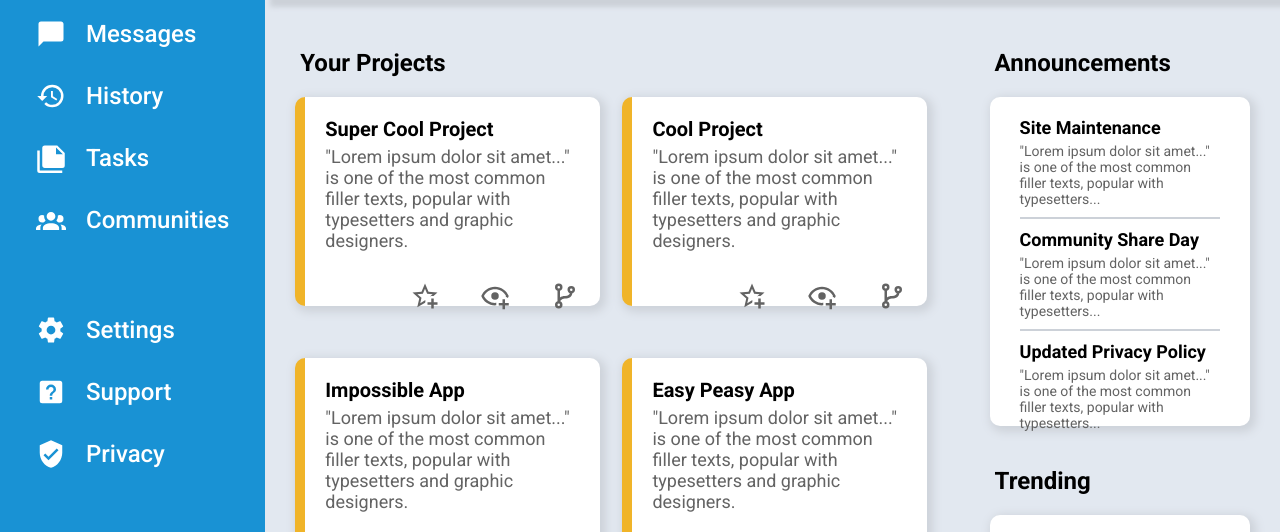
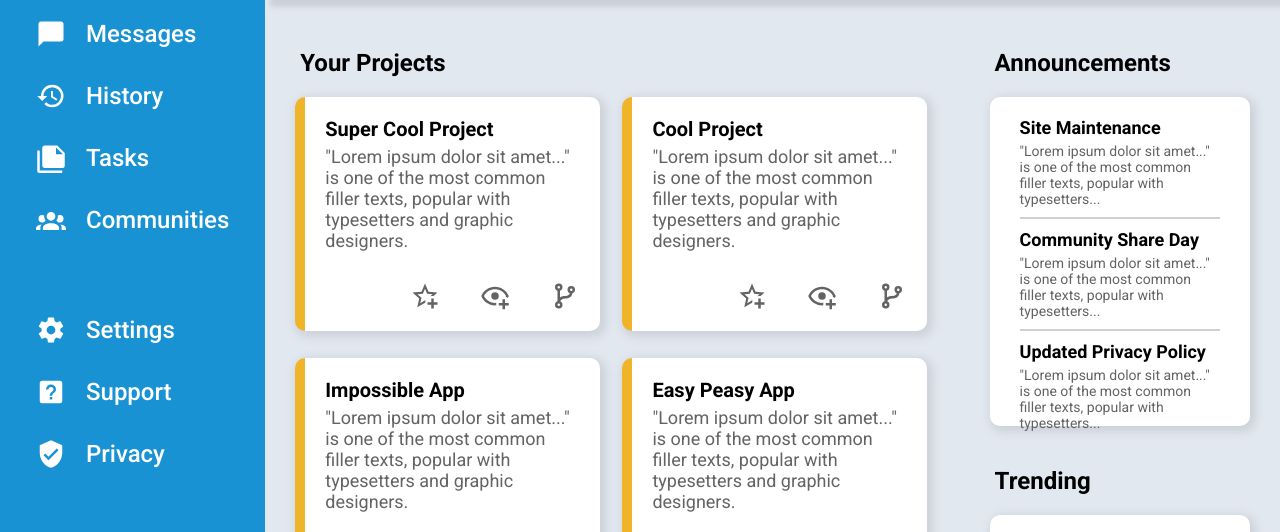
Before and after one commit to bathe-shekhar/admin-dashboard, a plain HTML site: page index.html in a window 1280 px wide. Shown: the part 231-763 px from the top of the page. Drawn offline with Linux system fonts and the light colour scheme.

Commit message:
Minor bug fixed for responsiveness on the desktop in css

```diff
--- a/style.css
+++ b/style.css
@@ -14,7 +14,6 @@ body {
 
 .sidebar {
     background-color: #1992D4;
-
     grid-row: 1/3;
     grid-column: 1/2;
     color: #FFFFFF;
@@ -217,7 +216,7 @@ body {
 }
 
 .project-card {
-    height: 80%;
+    height: auto;
     width: 90%;
     margin: 10px;
     background-color: #FFFFFF;
@@ -274,6 +273,7 @@ body {
 .trending-users-block {
     /* height: 98%; */
     /* width: 95%; */
+    height: auto;
     margin: 10px;
     background-color: #FFFFFF;
     border: none;
```
